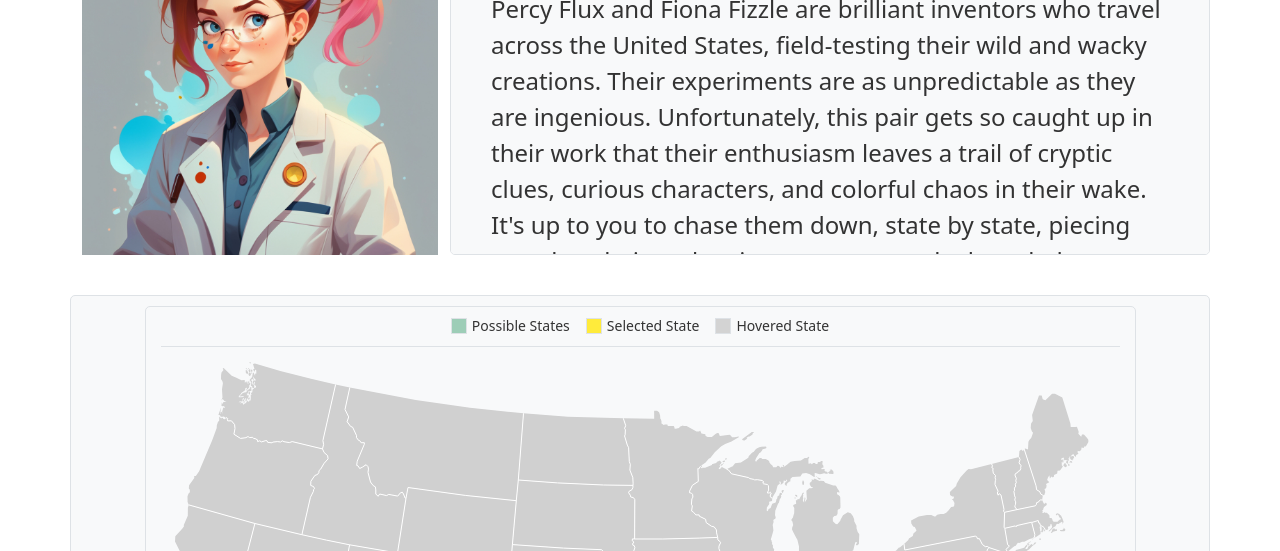
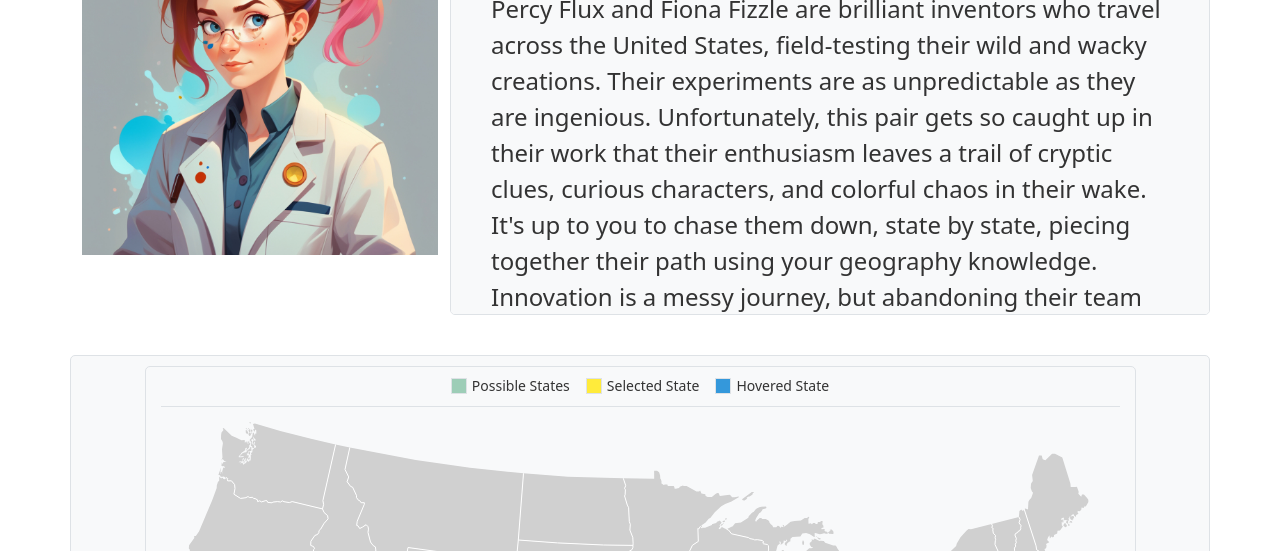
Before and after one commit to n-sanders/flux-and-fizzle, a plain HTML site: page index.html in a window 1280 px wide. Shown: the part 249-800 px from the top of the page. Drawn offline with nearby package versions, Linux system fonts and the light colour scheme.

Commit message:
fixing ui

```diff
--- a/css/styles.css
+++ b/css/styles.css
@@ -85,7 +85,7 @@ body {
 
 /* Panel styles */
 #clue-panel {
-  height: 356px;
+  height: 416px;
   overflow-y: auto;
   padding: 20px;
   border: 1px solid var(--panel-border-color);
@@ -158,7 +158,7 @@ body {
 }
 
 .legend-hover {
-  background-color: #d3d3d3;
+  background-color: #3498db;
 }
 
 .theme-dark .legend-possible {
@@ -187,7 +187,7 @@ body {
 
 /* Clue panel styles */
 .clue-panel {
-  height: 300px;
+  height: 416px;
   overflow-y: auto;
   border: 1px solid var(--border-color);
   border-radius: 5px;
```
Also changed, not shown: 1 other file.
